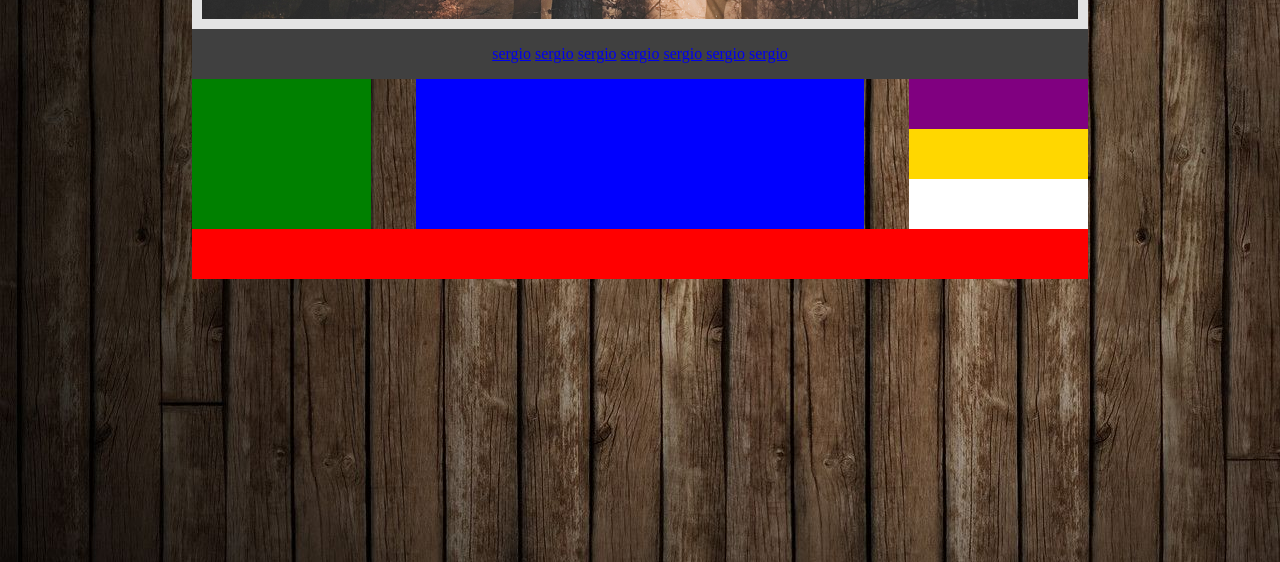
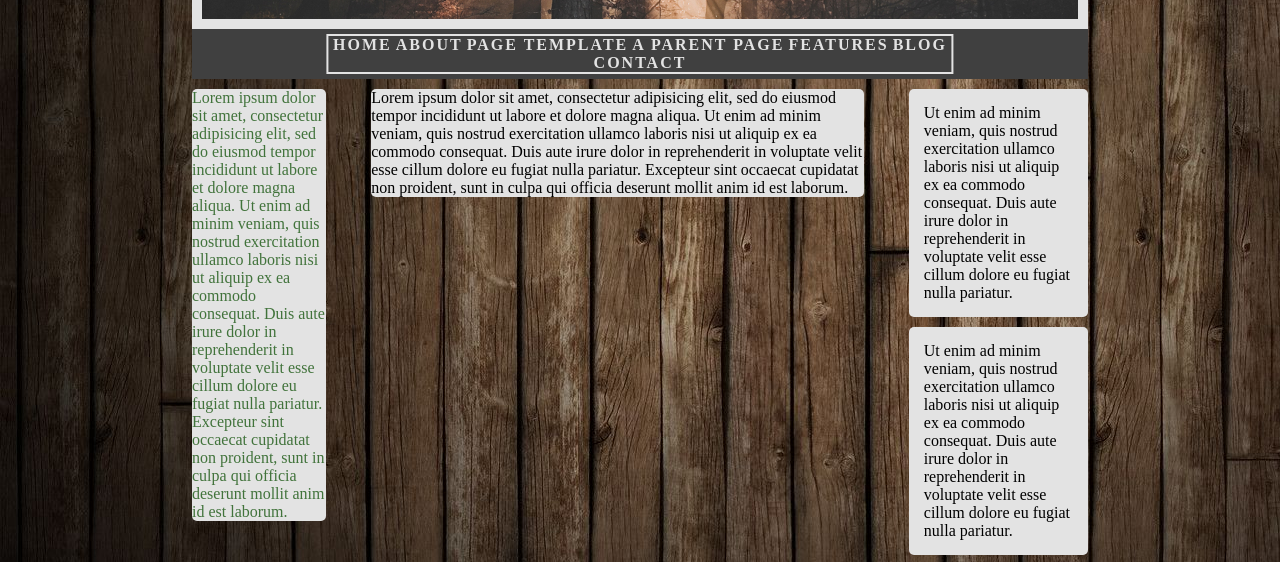
Before and after one commit to AndrewND92/htmlcss-wp, a plain HTML site: page index.html in a window 1280 px wide. Shown: the part 171-733 px from the top of the page. Drawn offline with Linux system fonts and the light colour scheme.

Commit message:
aggiunta testo,padding ecc...

```diff
--- a/css/style.css
+++ b/css/style.css
@@ -27,19 +27,29 @@ nav{
   background-color:#404040;
   margin: 0 auto;
   position: relative;
+  margin-bottom: 10px;
 }
+
 ul{
   position: absolute;
+  width: 70%;
   top: 50%;
   left: 50%;
   transform: translate(-50%,-50%);
+  text-align: center;
+  border: 2px solid #e3e3e3;
+
+}
+li {
+  display: inline-block;
+}
+a {
+  color: #e3e3e3;
+  font-weight: bold;
+  text-decoration: none;
+  letter-spacing: 2px;
 }
 
-li {
-  display: inline-block;
-  color: #e3e3e3;
-  font-style: normal;
-}
 footer {
   width: 100%;
   height: 50px;
@@ -72,37 +82,56 @@ footer {
   margin:0 auto;
 }
 
+#greentext {
+  color: #41733b;
+}
+
 .asidesx {
   float: left;
-  width:20%;
+  width:15%;
   /* debug */
-  height: 150px;
-  background-color: green;
+  /* height: 150px; */
+  background-color: #e3e3e3;
+  border-radius: 5px;
 }
 .middle {
   float: left;
-  width: 50%;
+  width: 55%;
   /* debug */
-  height: 150px;
-  background-color: blue;
+  /* height: 150px; */
+  background-color: #e3e3e3;
   margin: 0 5%;
+  border-radius: 5px;
 }
 .asidedx{
   float: left;
   width:20%;
   /* debug */
-  height: 150px;
-  background-color: white;
+  /* height: 150px; */
+  /* background-color: white; */
 }
 .tab1 {
   width: 100%;
-  height: 50px;
-  background-color: purple;
+  /* height: 50px; */
+  background-color: #e3e3e3;
   float: left;
+  border-radius: 5px;
+  padding: 15px;
 }
 .tab2 {
   width: 100%;
-  height: 50px;
-  background-color: gold;
+  /* height: 50px; */
+  background-color: #e3e3e3;
   float: left;
+  margin: 10px 0;
+  border-radius: 5px;
+  padding: 15px;
 }
+.tab3{
+  width: 100%;
+  /* height: 50px; */
+  background-color: #e3e3e3;
+  float: left;
+  border-radius: 5px;
+  padding: 15px;
+}
--- a/index.html
+++ b/index.html
@@ -18,29 +18,36 @@
       </header>
       <nav>
         <ul>
-          <li><a href="#">sergio</a></li>
-          <li><a href="#">sergio</a></li>
-          <li><a href="#">sergio</a></li>
-          <li><a href="#">sergio</a></li>
-          <li><a href="#">sergio</a></li>
-          <li><a href="#">sergio</a></li>
-          <li><a href="#">sergio</a></li>
+          <li><a href="#">HOME</a></li>
+          <li><a href="#">ABOUT</a></li>
+          <li><a href="#">PAGE TEMPLATE</a></li>
+          <li><a href="#">A PARENT PAGE</a></li>
+          <li><a href="#">FEATURES</a></li>
+          <li><a href="#">BLOG</a></li>
+          <li><a href="#">CONTACT</a></li>
         </ul>
 
       </nav>
       <div id="contenitore">
+
         <div class="asidesx">
+          <p id="greentext">Lorem ipsum dolor sit amet, consectetur adipisicing elit, sed do eiusmod tempor incididunt ut labore et dolore magna aliqua. Ut enim ad minim veniam, quis nostrud exercitation ullamco laboris nisi ut aliquip ex ea commodo consequat. Duis aute irure dolor in reprehenderit in voluptate velit esse cillum dolore eu fugiat nulla pariatur. Excepteur sint occaecat cupidatat non proident, sunt in culpa qui officia deserunt mollit anim id est laborum.</p>
+        </div>
 
+        <div class="middle">
+          <p>Lorem ipsum dolor sit amet, consectetur adipisicing elit, sed do eiusmod tempor incididunt ut labore et dolore magna aliqua. Ut enim ad minim veniam, quis nostrud exercitation ullamco laboris nisi ut aliquip ex ea commodo consequat. Duis aute irure dolor in reprehenderit in voluptate velit esse cillum dolore eu fugiat nulla pariatur. Excepteur sint occaecat cupidatat non proident, sunt in culpa qui officia deserunt mollit anim id est laborum.</p>
         </div>
-        <div class="middle">
 
-        </div>
         <aside class="asidedx">
+
           <div class="tab1">
-
+            Ut enim ad minim veniam, quis nostrud exercitation ullamco laboris nisi ut aliquip ex ea commodo consequat. Duis aute irure dolor in reprehenderit in voluptate velit esse cillum dolore eu fugiat nulla pariatur.
           </div>
           <div class="tab2">
-
+            Ut enim ad minim veniam, quis nostrud exercitation ullamco laboris nisi ut aliquip ex ea commodo consequat. Duis aute irure dolor in reprehenderit in voluptate velit esse cillum dolore eu fugiat nulla pariatur.
+          </div>
+          <div class="tab3">
+            Ut enim ad minim veniam, quis nostrud exercitation ullamco laboris nisi ut aliquip ex ea commodo consequat. Duis aute irure dolor in reprehenderit in voluptate velit esse cillum dolore eu fugiat nulla pariatur.
           </div>
 
         </aside>
```
